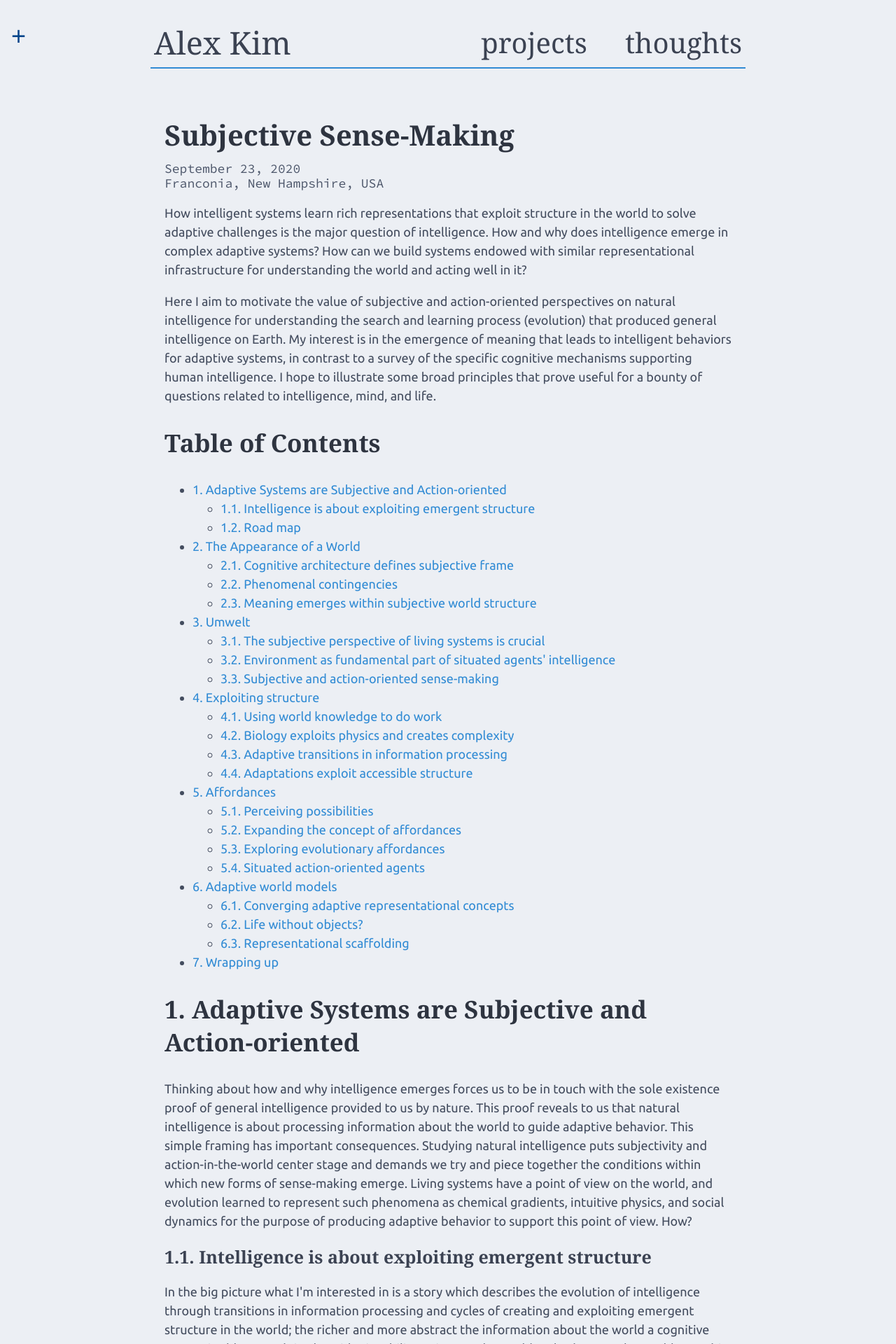
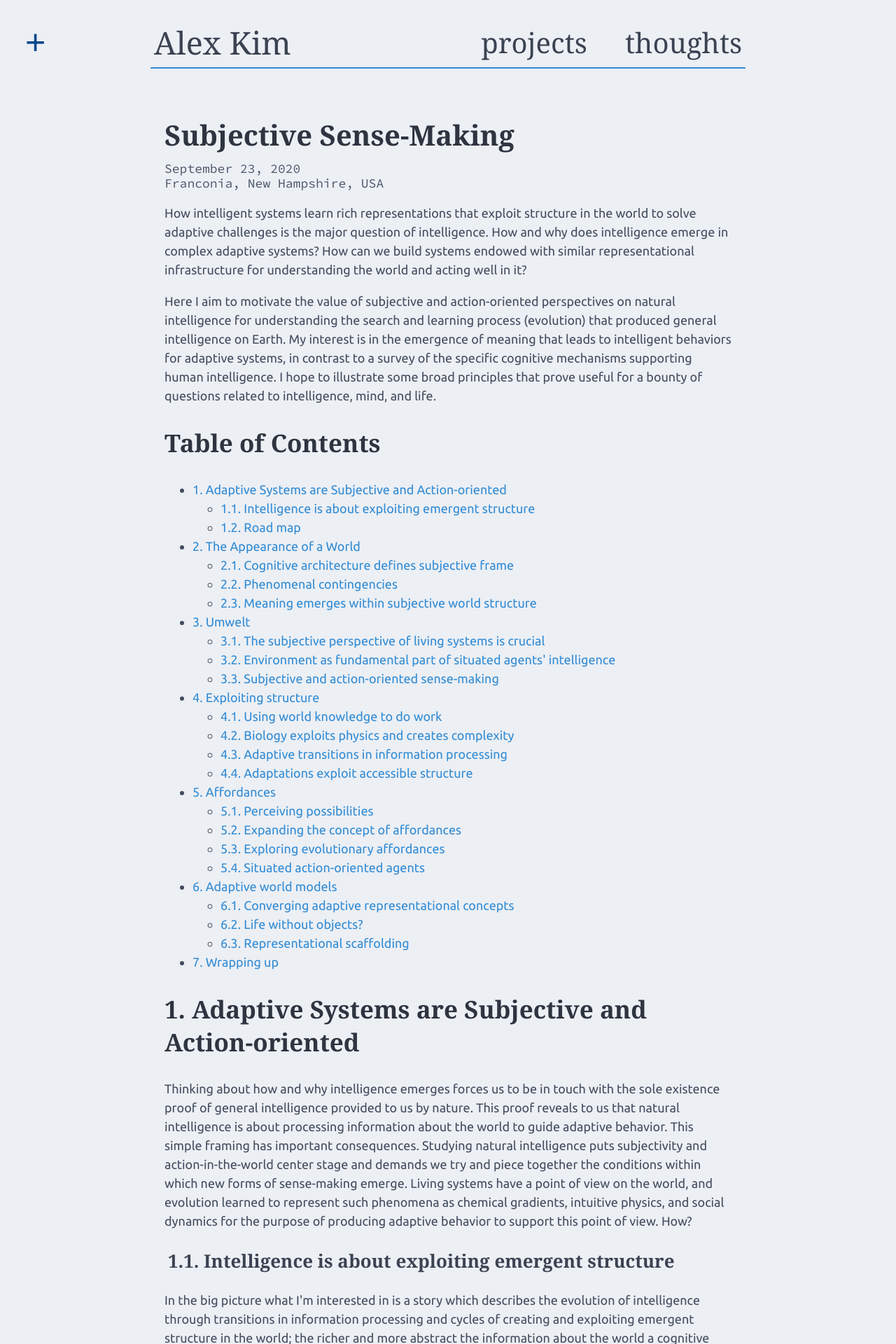
Before and after one commit to ajpkim/ajpkim.github.io, a Jekyll site: the page built from _thoughts/2020-09-23-making-sense-of-sense-making.html, in a window 1280 px wide. Shown: the top 1920 px of the page at 70% size. Built offline with Jekyll 4.4.1, drawn with Linux system fonts in a browser that asks for light colours.

Commit message:
edit styles

```diff
--- a/_sass/base.scss
+++ b/_sass/base.scss
@@ -29,32 +29,55 @@
 b {
     color: $color-strong;
 }
-
+h1,h2,h3,h4,h5,h6,h7,h8,h9 {
+    font-family: $font-serif;
+    font-weight: bold;
+}
 h1 {
     color: $color-h1;
     font-size: 4rem;
 }
-
 h2 {
     color: $color-h2;
     font-size: 3.5rem;
     margin: 3rem 0;
 }
-
 h3 {
     color: $color-h3;
-    font-size: 2.5rem;
-    margin: 2rem 0;
+    font-size: 2.6rem;
+    margin: 2.5rem .5rem;
+}
+h4 {
+    color: $color-h4;
+    font-size: 2.3rem;
+    margin: 2rem 1rem;
+}
+h5 {
+    color: $color-h5;
+    font-size: 2.15rem;
+    margin: 1.8rem 1.5rem;
+}
+h6 {
+    color: $color-h6;
+    font-size: 2rem;
+    margin: 1.8rem 2rem;
+}
+h7 {
+    color: $color-h7;
+    font-size: 2rem;
+    margin: 1.8rem 2.5rem;
+}
+h8 {
+    color: $color-h8;
+    font-size: 2rem;
+    margin: 1.8rem 3rem;
+}
+h9 {
+    color: $color-h9;
+    font-size: 2rem;
+    margin: 1.8rem 3rem;
 }
 
-h4 {
-    color: $color-h4;
-    font-size: 2.25rem;
-    margin: 2.25rem;
-}
-h1,h2,h3,h4,h5,h6 {
-    font-family: $font-serif;
-}
 sup a {
 	color: $color-link;
 	text-decoration: none;
@@ -73,6 +96,18 @@
 a:hover {
     text-decoration: underline;
     color: $color-link;
+}
+
+blockquote {
+    background: $color-nord-5;
+    margin: 0 3rem;
+    padding: 1rem;
+    font-size: 1.6rem;
+
+    p {
+	margin: 0;
+	font-style: italic;
+    }
 }
 
 // Org exports images in a <div class="figure"> element
@@ -97,8 +132,6 @@
 details {
     margin: 2rem;
 }
-
-// Tables
 
 table {
     border: 2px $color-nord-0 solid;
--- a/_sass/toc.scss
+++ b/_sass/toc.scss
@@ -16,11 +16,11 @@
 #toc-btn {
     position: fixed;
     top: 3rem;
-    left: 1rem;
+    left: 3rem;
     background-color: transparent;
     border: none;
     color: $color-toc-btn;
-    font-size: 2em;
+    font-size: 5rem;
     box-shadow: none;
 }
 
@@ -36,7 +36,7 @@
     display: none;
     position: fixed;
     font-size: .85em;
-    top: 4em;
+    top: 4.5em;
     left: 1px;
     bottom: 1px;
     background-color: $color-bg;
--- a/_sass/vars.scss
+++ b/_sass/vars.scss
@@ -39,6 +39,9 @@
 $color-h4: $color-nord-1;
 $color-h5: $color-nord-1;
 $color-h6: $color-nord-1;
+$color-h7: $color-nord-1;
+$color-h8: $color-nord-1;
+$color-h9: $color-nord-1;
 
 // Elements
 $color-link: $color-royal-blue;
```
